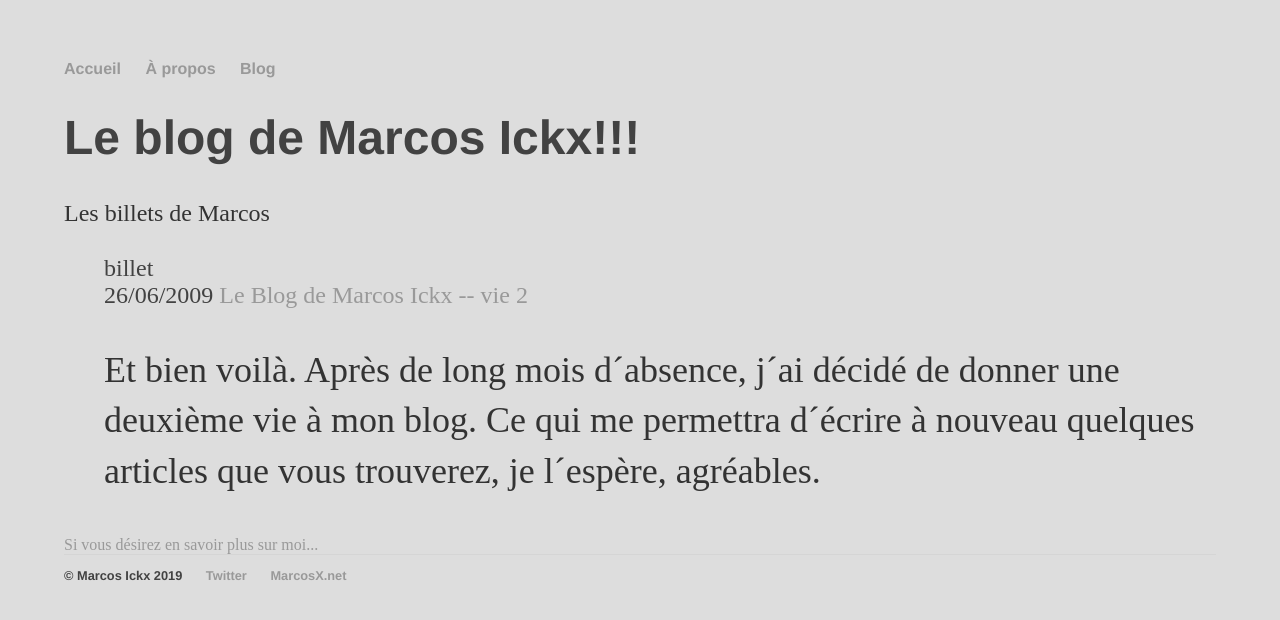
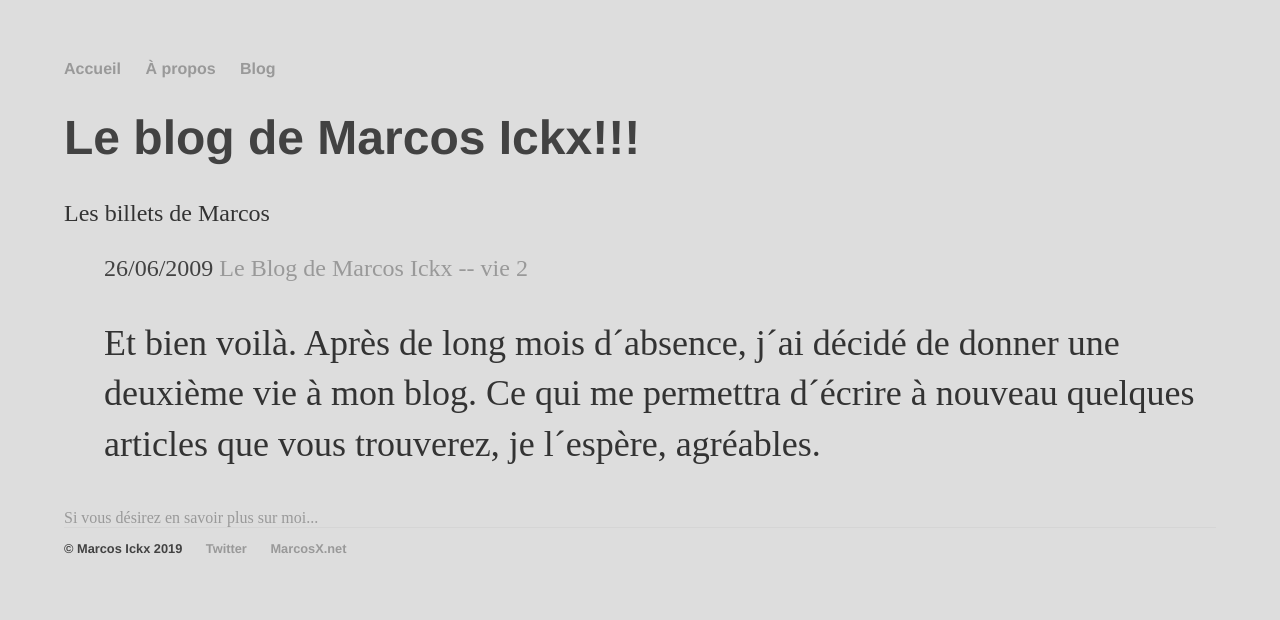
Before and after one commit to MarcosIckx/PreviewMarcosxNet, a Jekyll site: the page built from index.html, in a window 1280 px wide. Shown: the top 620 px of the page. Built offline with Jekyll 4.4.1, drawn with Linux system fonts in a browser that asks for light colours; the list of posts is cut into pages by our own code.

Commit message:
Update posts.html

```diff
--- a/_includes/posts.html
+++ b/_includes/posts.html
@@ -2,7 +2,7 @@
 	<p>Les billets de Marcos</p>
   <ul class="posts">
 	  {% for post in paginator.posts %}
-	    <li>billet
+	    <li>
 				<div>
 					<span>{{ post.date | date: "%d/%m/%Y" }}</span>
 					<a href="{{ post.url }}" title="{{ post.title }}">{{ post.title }}</a>
```
